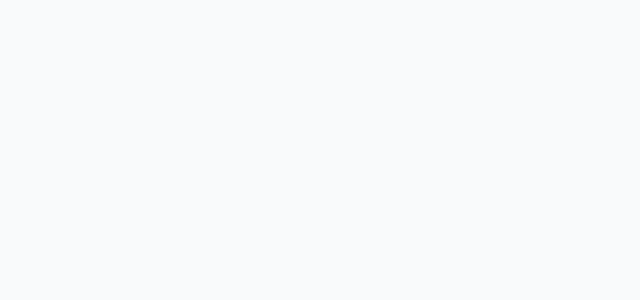
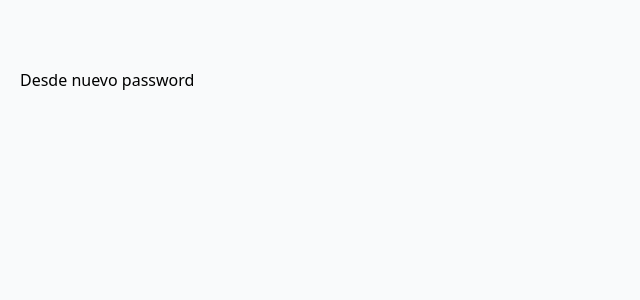
Before and after one commit to VictorLascares/frontend-pacientes, a React (Vite) app: page /olvide-password/1 in a window 1280 px wide. Before the commit this address had no page. Shown: the top 300 px of the page, without its empty margins (0-640 px from the left). Built offline with nearby package versions, Linux system fonts and the light colour scheme.

Commit message:
Agregando ruta y componente para la pagina de resetear contraseña

```diff
--- a/src/App.jsx
+++ b/src/App.jsx
@@ -4,6 +4,7 @@ import AuthLayout from "./layout/AuthLayout";
 import Login from "./pages/Login";
 import Register from "./pages/Register";
 import ForgotPassword from "./pages/ForgotPassword";
+import NewPassword from "./pages/NewPassword";
 import ConfirmAccount from "./pages/ConfirmAccount";
 
 function App() {
@@ -19,6 +20,7 @@ function App() {
             element={<Register alert={alert} setAlert={setAlert} />}
           />
           <Route path="olvide-password" element={<ForgotPassword />} />
+          <Route path="olvide-password/:token" element={<NewPassword />} />
           <Route
             path="confirmar/:id"
             element={<ConfirmAccount alert={alert} setAlert={setAlert} />}
--- /dev/null
+++ b/src/pages/NewPassword.jsx
@@ -0,0 +1,8 @@
+const NewPassword = () => {
+  return (
+    <h1>Desde nuevo password</h1>
+  );
+};
+
+
+export default NewPassword;
```
